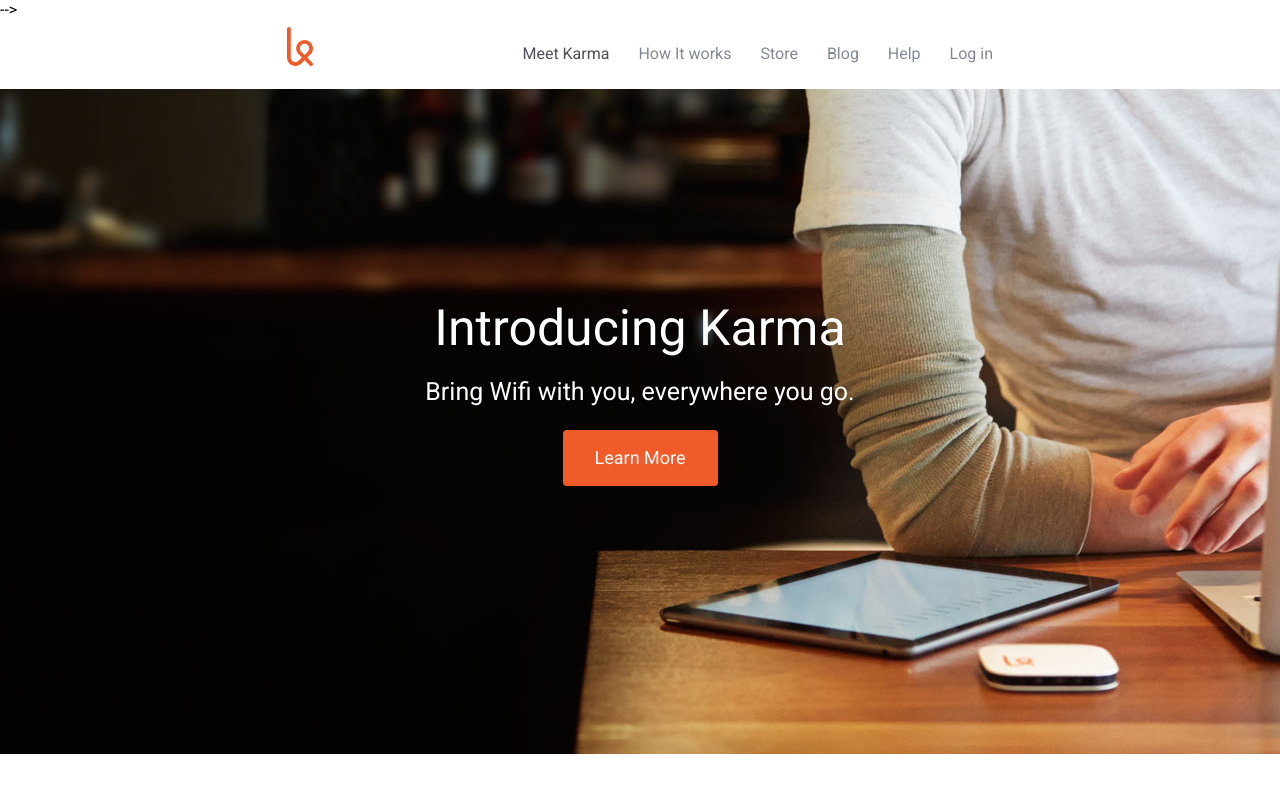
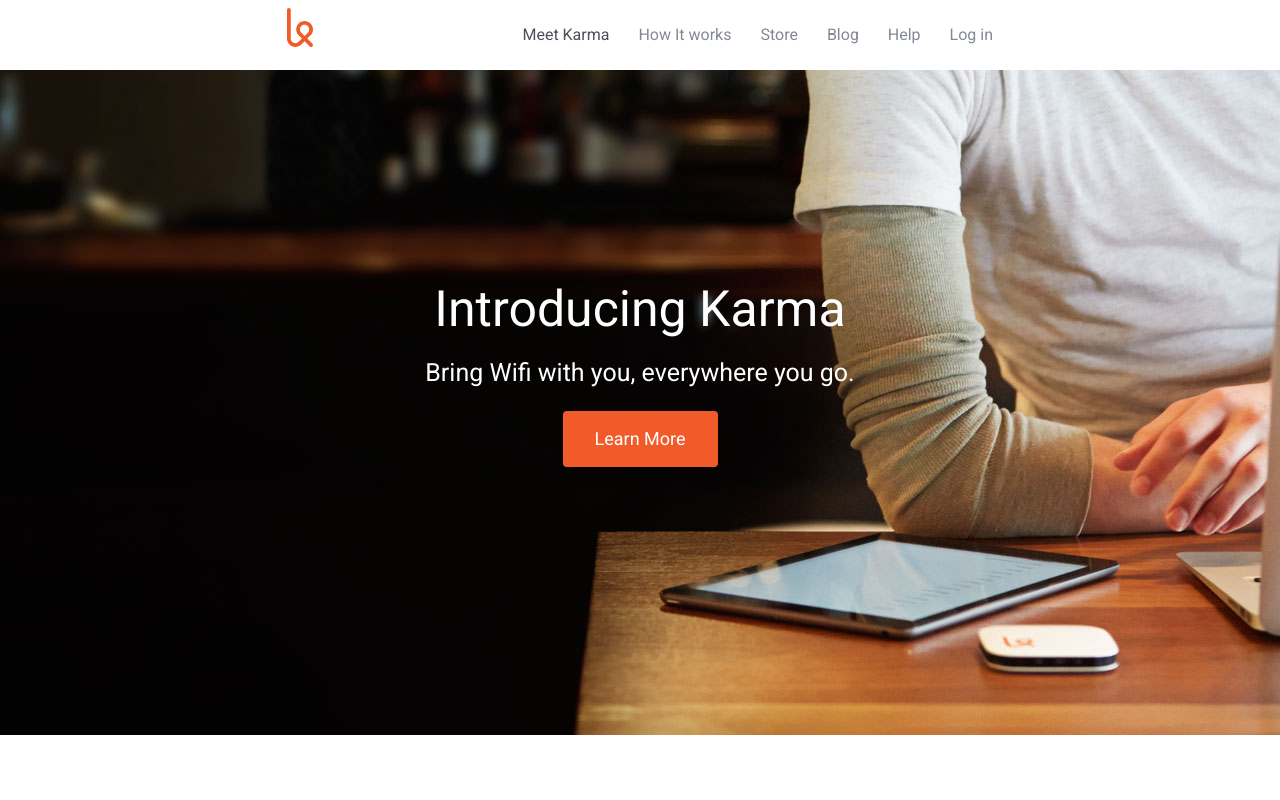
Before and after one commit to rizabarone/startup-landing-page-clone, a plain HTML site: page index.html in a window 1280 px wide. Shown: the top 800 px of the page. Drawn offline with Linux system fonts and the light colour scheme.

Commit message:
modified removed arrow

```diff
--- a/index.html
+++ b/index.html
@@ -6,7 +6,7 @@
 	<link rel="stylesheet" href="css/normalize.css">
 	<link href='https://fonts.googleapis.com/css?family=Roboto' rel='stylesheet' type='text/css'>
     <link rel="stylesheet" href="css/style.css">
-    <link href="//maxcdn.bootstrapcdn.com/font-awesome/4.2.0/css/font-awesome.min.css" rel="stylesheet"> -->
+    <link href="//maxcdn.bootstrapcdn.com/font-awesome/4.2.0/css/font-awesome.min.css" rel="stylesheet">
 	<link href="css/font-awesome.min.css" rel="stylesheet">
 	<link rel="icon" type="image/png" href="favicon_name.png" />
 <!-- or -->
```
